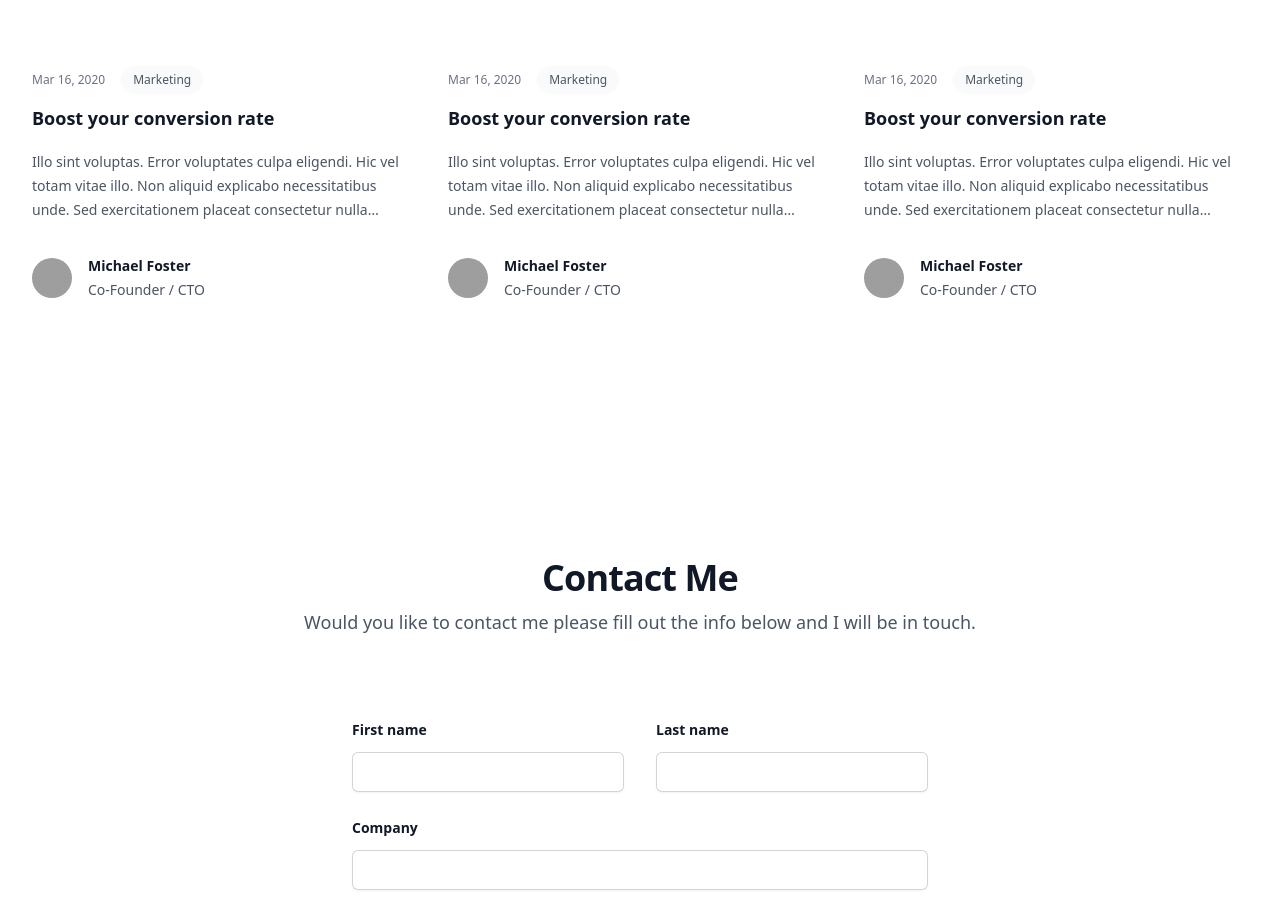
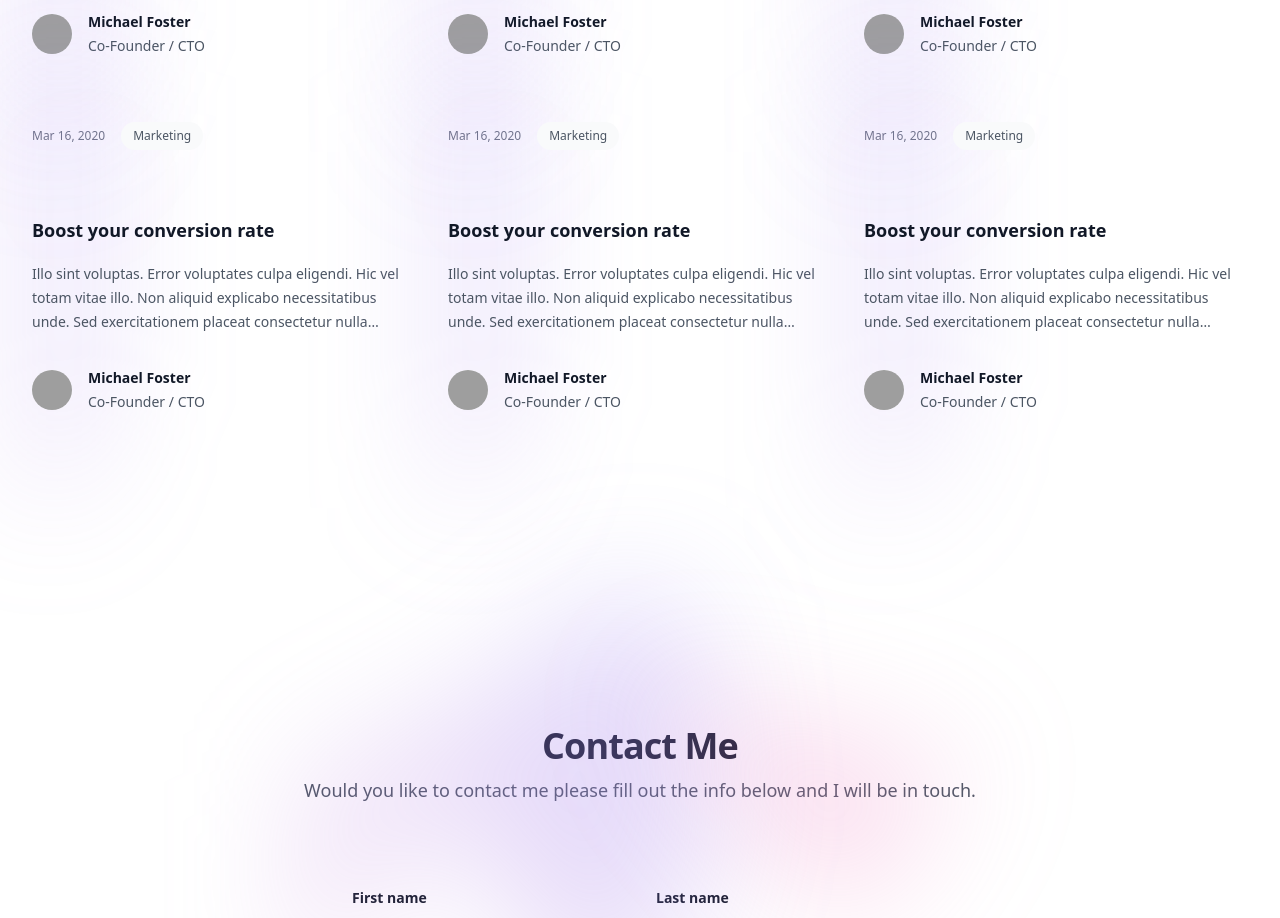
Before and after one commit to IaroslavLasiichuk/i-l-portfolio-react, a React (Vite) app: page / in a window 1280 px wide. Shown: the part 1615-2533 px from the top of the page. Built offline with nearby package versions, Linux system fonts and the light colour scheme; grey boxes are pictures that could not be loaded.

Commit message:
Tailwind components

```diff
--- a/src/Contact.jsx
+++ b/src/Contact.jsx
@@ -1,13 +1,13 @@
-import { useState } from 'react'
-import { ChevronDownIcon } from '@heroicons/react/20/solid'
-import { Switch } from '@headlessui/react'
+import { useState } from "react";
+import { ChevronDownIcon } from "@heroicons/react/20/solid";
+import { Switch } from "@headlessui/react";
 
 function classNames(...classes) {
-  return classes.filter(Boolean).join(' ')
+  return classes.filter(Boolean).join(" ");
 }
 
 export default function Example() {
-  const [agreed, setAgreed] = useState(false)
+  const [agreed, setAgreed] = useState(false);
 
   return (
     <div className="isolate px-6 py-24 sm:py-32 lg:px-8">
@@ -19,20 +19,57 @@
           className="relative left-1/2 -z-10 aspect-[1155/678] w-[36.125rem] max-w-none -translate-x-1/2 rotate-[30deg] bg-gradient-to-tr from-[#ff80b5] to-[#9089fc] opacity-30 sm:left-[calc(50%-40rem)] sm:w-[72.1875rem]"
           style={{
             clipPath:
-              'polygon(74.1% 44.1%, 100% 61.6%, 97.5% 26.9%, 85.5% 0.1%, 80.7% 2%, 72.5% 32.5%, 60.2% 62.4%, 52.4% 68.1%, 47.5% 58.3%, 45.2% 34.5%, 27.5% 76.7%, 0.1% 64.9%, 17.9% 100%, 27.6% 76.8%, 76.1% 97.7%, 74.1% 44.1%)',
+              "polygon(74.1% 44.1%, 100% 61.6%, 97.5% 26.9%, 85.5% 0.1%, 80.7% 2%, 72.5% 32.5%, 60.2% 62.4%, 52.4% 68.1%, 47.5% 58.3%, 45.2% 34.5%, 27.5% 76.7%, 0.1% 64.9%, 17.9% 100%, 27.6% 76.8%, 76.1% 97.7%, 74.1% 44.1%)",
           }}
         />
       </div>
       <div className="mx-auto max-w-2xl text-center">
-        <h2 className="text-3xl font-bold tracking-tight text-gray-900 sm:text-4xl">Contact Me</h2>
+      <div className="relative isolate px-6 pt-14 lg:px-8">
+            <div
+              className="absolute inset-x-0 -top-40 -z-10 transform-gpu overflow-hidden blur-3xl sm:-top-80"
+              aria-hidden="true"
+            >
+              <div
+                className="relative left-[calc(50%-11rem)] aspect-[1155/678] w-[36.125rem] -translate-x-1/2 rotate-[30deg] bg-gradient-to-tr from-[#ff80b5] to-[#9089fc] opacity-30 sm:left-[calc(50%-30rem)] sm:w-[72.1875rem]"
+                style={{
+                  clipPath:
+                    "polygon(74.1% 44.1%, 100% 61.6%, 97.5% 26.9%, 85.5% 0.1%, 80.7% 2%, 72.5% 32.5%, 60.2% 62.4%, 52.4% 68.1%, 47.5% 58.3%, 45.2% 34.5%, 27.5% 76.7%, 0.1% 64.9%, 17.9% 100%, 27.6% 76.8%, 76.1% 97.7%, 74.1% 44.1%)",
+                }}
+              />
+            </div>
+
+            <div
+              className="absolute inset-x-0 top-[calc(100%-13rem)] -z-10 transform-gpu overflow-hidden blur-3xl sm:top-[calc(100%-30rem)]"
+              aria-hidden="true"
+            >
+              <div
+                className="relative left-[calc(50%+3rem)] aspect-[1155/678] w-[36.125rem] -translate-x-1/2 bg-gradient-to-tr from-[#ff80b5] to-[#9089fc] opacity-30 sm:left-[calc(50%+36rem)] sm:w-[72.1875rem]"
+                style={{
+                  clipPath:
+                    "polygon(74.1% 44.1%, 100% 61.6%, 97.5% 26.9%, 85.5% 0.1%, 80.7% 2%, 72.5% 32.5%, 60.2% 62.4%, 52.4% 68.1%, 47.5% 58.3%, 45.2% 34.5%, 27.5% 76.7%, 0.1% 64.9%, 17.9% 100%, 27.6% 76.8%, 76.1% 97.7%, 74.1% 44.1%)",
+                }}
+              />
+            </div>
+          </div>
+        <h2 className="text-3xl font-bold tracking-tight text-gray-900 sm:text-4xl">
+          Contact Me
+        </h2>
         <p className="mt-2 text-lg leading-8 text-gray-600">
-        Would you like to contact me please fill out the info below and I will be in touch.
+          Would you like to contact me please fill out the info below and I will
+          be in touch.
         </p>
       </div>
-      <form action="#" method="POST" className="mx-auto mt-16 max-w-xl sm:mt-20">
+      <form
+        action="#"
+        method="POST"
+        className="mx-auto mt-16 max-w-xl sm:mt-20"
+      >
         <div className="grid grid-cols-1 gap-x-8 gap-y-6 sm:grid-cols-2">
           <div>
-            <label htmlFor="first-name" className="block text-sm font-semibold leading-6 text-gray-900">
+            <label
+              htmlFor="first-name"
+              className="block text-sm font-semibold leading-6 text-gray-900"
+            >
               First name
             </label>
             <div className="mt-2.5">
@@ -46,7 +83,10 @@
             </div>
           </div>
           <div>
-            <label htmlFor="last-name" className="block text-sm font-semibold leading-6 text-gray-900">
+            <label
+              htmlFor="last-name"
+              className="block text-sm font-semibold leading-6 text-gray-900"
+            >
               Last name
             </label>
             <div className="mt-2.5">
@@ -60,7 +100,10 @@
             </div>
           </div>
           <div className="sm:col-span-2">
-            <label htmlFor="company" className="block text-sm font-semibold leading-6 text-gray-900">
+            <label
+              htmlFor="company"
+              className="block text-sm font-semibold leading-6 text-gray-900"
+            >
               Company
             </label>
             <div className="mt-2.5">
@@ -74,7 +117,10 @@
             </div>
           </div>
           <div className="sm:col-span-2">
-            <label htmlFor="email" className="block text-sm font-semibold leading-6 text-gray-900">
+            <label
+              htmlFor="email"
+              className="block text-sm font-semibold leading-6 text-gray-900"
+            >
               Email
             </label>
             <div className="mt-2.5">
@@ -89,7 +135,10 @@
           </div>
 
           <div className="sm:col-span-2">
-            <label htmlFor="message" className="block text-sm font-semibold leading-6 text-gray-900">
+            <label
+              htmlFor="message"
+              className="block text-sm font-semibold leading-6 text-gray-900"
+            >
               Message
             </label>
             <div className="mt-2.5">
@@ -98,7 +147,7 @@
                 id="message"
                 rows={4}
                 className="block w-full rounded-md border-0 px-3.5 py-2 text-gray-900 shadow-sm ring-1 ring-inset ring-gray-300 placeholder:text-gray-400 focus:ring-2 focus:ring-inset focus:ring-indigo-600 sm:text-sm sm:leading-6"
-                defaultValue={''}
+                defaultValue={""}
               />
             </div>
           </div>
@@ -108,10 +157,10 @@
             type="submit"
             className="block w-full rounded-md bg-indigo-600 px-3.5 py-2.5 text-center text-sm font-semibold text-white shadow-sm hover:bg-indigo-500 focus-visible:outline focus-visible:outline-2 focus-visible:outline-offset-2 focus-visible:outline-indigo-600"
           >
-           Send
+            Send
           </button>
         </div>
       </form>
     </div>
-  )
+  );
 }
--- a/src/Project.jsx
+++ b/src/Project.jsx
@@ -129,6 +129,33 @@
                     {post.category.title}
                   </a>
                 </div>
+                <div className="relative isolate px-6 pt-14 lg:px-8">
+            <div
+              className="absolute inset-x-0 -top-40 -z-10 transform-gpu overflow-hidden blur-3xl sm:-top-80"
+              aria-hidden="true"
+            >
+              <div
+                className="relative left-[calc(50%-11rem)] aspect-[1155/678] w-[36.125rem] -translate-x-1/2 rotate-[30deg] bg-gradient-to-tr from-[#ff80b5] to-[#9089fc] opacity-30 sm:left-[calc(50%-30rem)] sm:w-[72.1875rem]"
+                style={{
+                  clipPath:
+                    "polygon(74.1% 44.1%, 100% 61.6%, 97.5% 26.9%, 85.5% 0.1%, 80.7% 2%, 72.5% 32.5%, 60.2% 62.4%, 52.4% 68.1%, 47.5% 58.3%, 45.2% 34.5%, 27.5% 76.7%, 0.1% 64.9%, 17.9% 100%, 27.6% 76.8%, 76.1% 97.7%, 74.1% 44.1%)",
+                }}
+              />
+            </div>
+
+            <div
+              className="absolute inset-x-0 top-[calc(100%-13rem)] -z-10 transform-gpu overflow-hidden blur-3xl sm:top-[calc(100%-30rem)]"
+              aria-hidden="true"
+            >
+              <div
+                className="relative left-[calc(50%+3rem)] aspect-[1155/678] w-[36.125rem] -translate-x-1/2 bg-gradient-to-tr from-[#ff80b5] to-[#9089fc] opacity-30 sm:left-[calc(50%+36rem)] sm:w-[72.1875rem]"
+                style={{
+                  clipPath:
+                    "polygon(74.1% 44.1%, 100% 61.6%, 97.5% 26.9%, 85.5% 0.1%, 80.7% 2%, 72.5% 32.5%, 60.2% 62.4%, 52.4% 68.1%, 47.5% 58.3%, 45.2% 34.5%, 27.5% 76.7%, 0.1% 64.9%, 17.9% 100%, 27.6% 76.8%, 76.1% 97.7%, 74.1% 44.1%)",
+                }}
+              />
+            </div>
+          </div>
                 <div className="group relative">
                   <h3 className="mt-3 text-lg font-semibold leading-6 text-gray-900 group-hover:text-gray-600">
                     <a href={post.href}>
```
